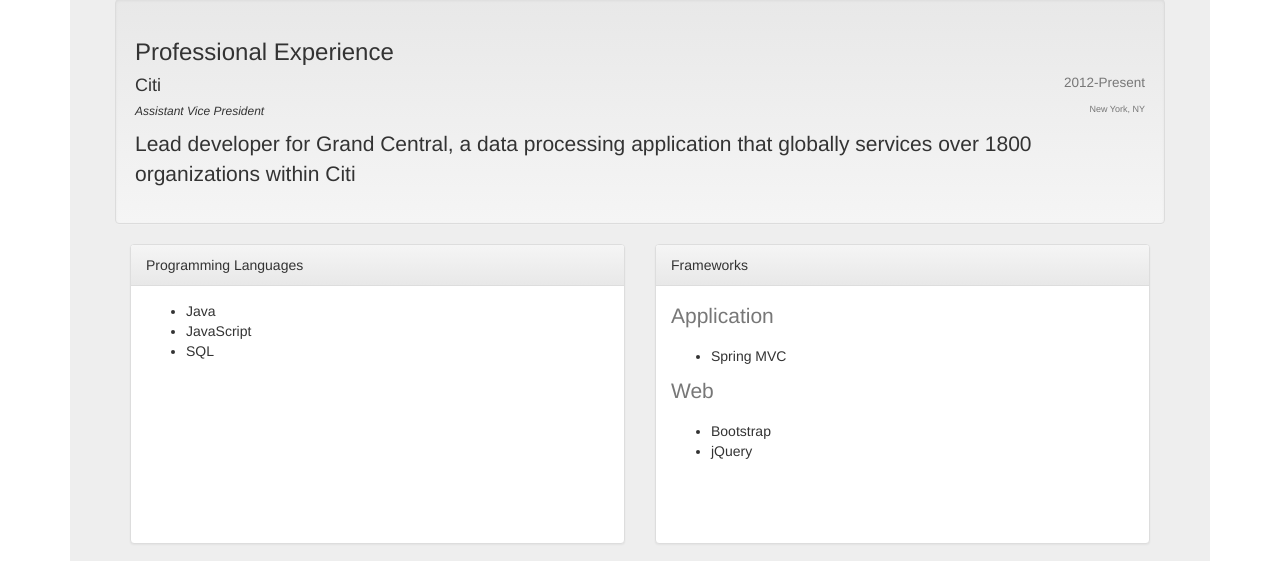
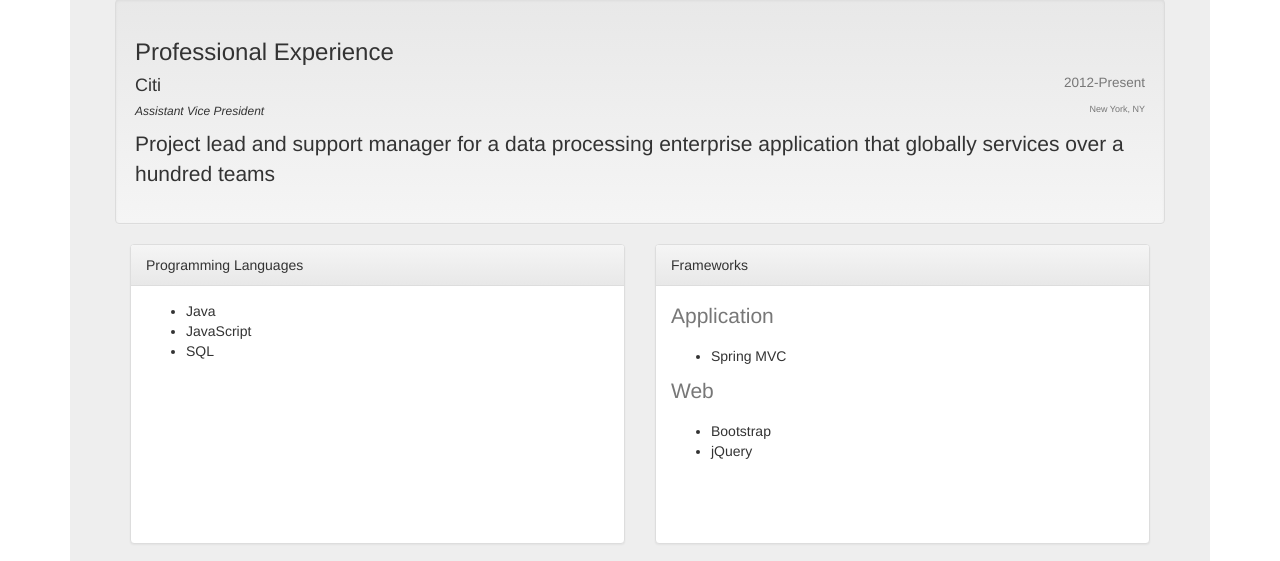
Before and after one commit to dchin3/dchin3.github.io, a plain HTML site: page about.html in a window 1280 px wide. Shown: the part 212-773 px from the top of the page. Drawn offline with nearby package versions, Linux system fonts and the light colour scheme.

Commit message:
Update about.html

```diff
--- a/about.html
+++ b/about.html
@@ -43,7 +43,7 @@
 
 						<h4>Citi<small class="pull-right">2012-Present</small></h4>
 						<h6><i>Assistant Vice President</i><small class="pull-right">New York, NY</small></h6>
-						<p>Lead developer for Grand Central, a data processing application that globally services over 1800 organizations within Citi</p>
+						<p>Project lead and support manager for a data processing enterprise application that globally services over a hundred teams</p>
 					</div>
 				</div>
 
```
